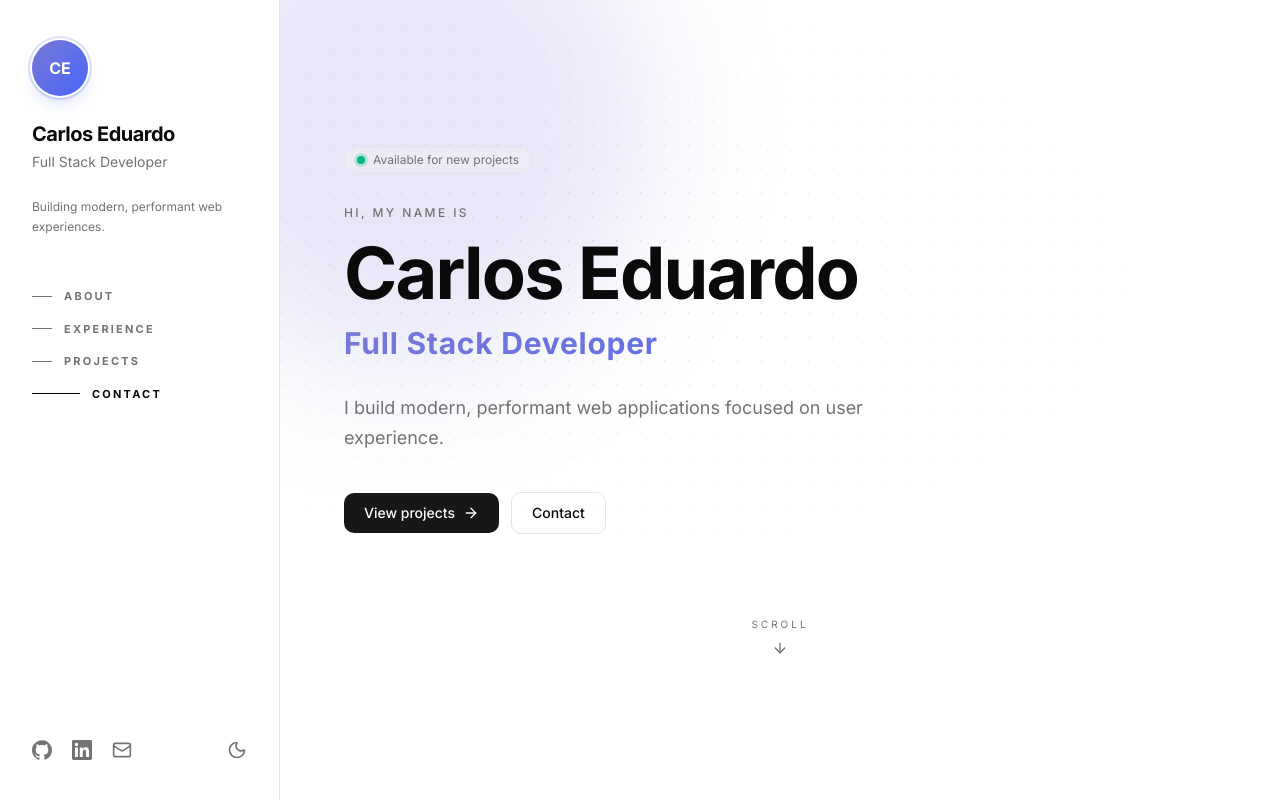
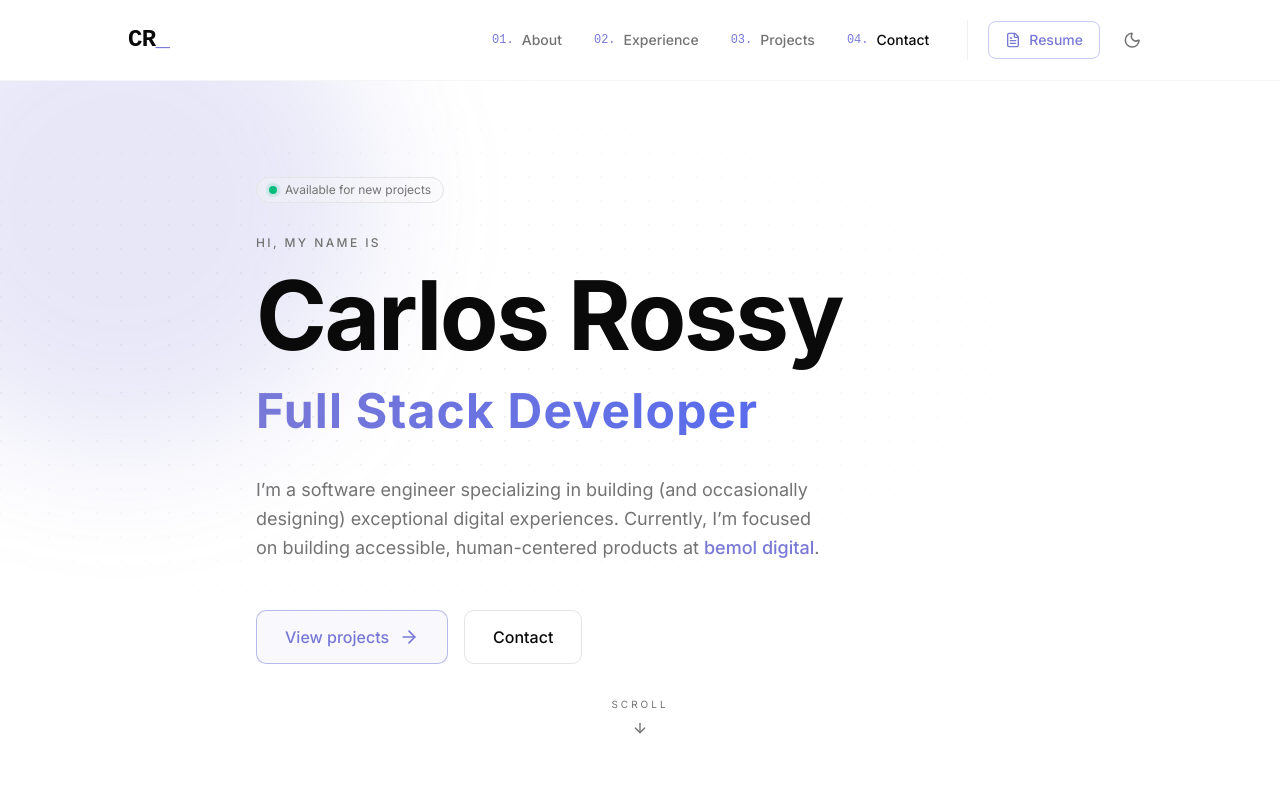
Before and after one commit to carlosrossy/portfolio-v1, a Next.js app: page / in a window 1280 px wide. Both pictures are taken after a click on the button "Toggle theme". Shown: the top 800 px of the page. Built offline with nearby package versions, Linux system fonts and the light colour scheme.

Commit message:
feat: rework nav to top bar with hide-on-scroll, redesign hero + about, and update experience/contact info

```diff
--- a/src/app/layout.tsx
+++ b/src/app/layout.tsx
@@ -8,8 +8,8 @@ import { Providers } from '@/components/providers';
 export const metadata: Metadata = {
   metadataBase: new URL('https://carlosrossy.dev'),
   title: {
-    default: 'Carlos Eduardo — Full Stack Developer',
-    template: '%s | Carlos Eduardo',
+    default: 'Carlos Rossy — Full Stack Developer',
+    template: '%s | Carlos Rossy',
   },
   description:
     'Full Stack Developer building modern, performant web applications focused on user experience.',
@@ -20,22 +20,22 @@ export const metadata: Metadata = {
     'TypeScript',
     'Node.js',
     'Portfolio',
-    'Carlos Eduardo',
+    'Carlos Rossy',
   ],
-  authors: [{ name: 'Carlos Eduardo' }],
-  creator: 'Carlos Eduardo',
+  authors: [{ name: 'Carlos Rossy' }],
+  creator: 'Carlos Rossy',
   openGraph: {
     type: 'website',
     locale: 'en_US',
     url: '/',
-    title: 'Carlos Eduardo — Full Stack Developer',
+    title: 'Carlos Rossy — Full Stack Developer',
     description:
       'Full Stack Developer building modern, performant web applications focused on user experience.',
-    siteName: 'Carlos Eduardo',
+    siteName: 'Carlos Rossy',
   },
   twitter: {
     card: 'summary_large_image',
-    title: 'Carlos Eduardo — Full Stack Developer',
+    title: 'Carlos Rossy — Full Stack Developer',
     description:
       'Full Stack Developer building modern, performant web applications focused on user experience.',
   },
@@ -57,7 +57,11 @@ export default function RootLayout({
   children: React.ReactNode;
 }>) {
   return (
-    <html lang="en" className={inter.variable} suppressHydrationWarning>
+    <html
+      lang="en"
+      className={`${inter.variable} scroll-pt-24`}
+      suppressHydrationWarning
+    >
       <body className="scrollbar-thin min-h-screen bg-background text-foreground antialiased">
         <a
           href="#main-content"
@@ -67,15 +71,13 @@ export default function RootLayout({
         </a>
 
         <Providers>
-          <div className="flex min-h-screen">
-            <Sidebar />
+          <Sidebar />
 
-            <div className="flex min-h-screen flex-1 flex-col md:ml-[280px]">
-              <main id="main-content" className="flex-1">
-                {children}
-              </main>
-              <Footer />
-            </div>
+          <div className="flex min-h-screen flex-col pt-20">
+            <main id="main-content" className="flex-1">
+              {children}
+            </main>
+            <Footer />
           </div>
         </Providers>
       </body>
--- a/src/app/projects/page.tsx
+++ b/src/app/projects/page.tsx
@@ -15,7 +15,7 @@ export default function ProjectsPage() {
 
   return (
     <div className="px-6 py-20 md:px-10 lg:px-16">
-      <div className="max-w-6xl">
+      <div className="mx-auto w-full max-w-6xl">
         <Link
           href="/#projects"
           className="group mb-12 inline-flex items-center gap-2 text-sm text-muted-foreground transition-colors hover:text-foreground"
--- a/src/components/sections/experience.tsx
+++ b/src/components/sections/experience.tsx
@@ -12,20 +12,36 @@ interface Experience {
 
 const experiences: Experience[] = [
   {
-    period: '2024 — Present',
-    role: 'Full Stack Developer',
-    company: 'Freelance / Personal projects',
+    period: 'May 2024 — Present',
+    role: 'Software Engineer (Trainee)',
+    company: 'Bemol Digital',
     description:
-      'Building complete web applications with React, Next.js and Node.js.',
-    tech: ['React', 'Next.js', 'Node.js'],
+      'Working as a software engineer building scalable systems and contributing to production-grade applications in a fast-paced environment. Focused on full stack development and modern engineering practices.',
+    tech: ['React', 'Next.js', 'Node.js', 'TypeScript', 'C#', '.NET', 'Azure'],
   },
   {
-    period: '2023 — 2024',
-    role: 'IT / Technical Support',
-    company: 'Previous experience',
+    period: 'Sep 2024 — Dec 2024',
+    role: 'Computer Science Instructor',
+    company: 'CETAM - Centro de Educação Tecnológica do Amazonas',
     description:
-      'Worked with technical support, systems maintenance and infrastructure.',
-    tech: ['Support', 'Systems', 'Infrastructure'],
+      'Taught modules in databases, web development, entrepreneurship and programming. Responsible for preparing course materials, delivering theoretical and practical classes, and mentoring students.',
+    tech: ['Databases', 'Web Development', 'Teaching'],
+  },
+  {
+    period: 'Mar 2023 — Dec 2023',
+    role: 'Intern Software Developer',
+    company: 'Bemol Digital',
+    description:
+      'Worked as a software development intern contributing to internal systems. Gained experience with backend and frontend development in a professional environment.',
+    tech: ['C#', 'Flutter', 'Angular'],
+  },
+  {
+    period: 'May 2022 — May 2024',
+    role: 'Software Developer (Intern → Junior)',
+    company: 'Clicksoft',
+    description:
+      'Worked on mobile and web applications using React Native. Progressed from intern to junior developer, contributing to production apps and feature development in a remote environment.',
+    tech: ['React Native', 'Mobile Development', 'TypeScript'],
   },
 ];
 
@@ -70,12 +86,9 @@ export function ExperienceSection() {
         whileInView="visible"
         viewport={{ once: true, margin: '-100px' }}
         variants={container}
-        className="relative max-w-4xl"
+        className="relative mx-auto w-full max-w-4xl"
       >
-        <motion.div
-          variants={fadeUp}
-          className="mb-12 flex items-center gap-4"
-        >
+        <motion.div variants={fadeUp} className="mb-12 flex items-center gap-4">
           <span className="font-mono text-sm text-accent-500">02.</span>
           <h2 className="text-2xl font-bold tracking-tight md:text-3xl">
             Experience
--- a/src/components/sections/hero.tsx
+++ b/src/components/sections/hero.tsx
@@ -48,7 +48,7 @@ export function HeroSection() {
         initial="hidden"
         animate="visible"
         variants={container}
-        className="relative max-w-3xl"
+        className="relative mx-auto w-full max-w-3xl"
       >
         <motion.div
           variants={fadeUp}
@@ -70,40 +70,42 @@ export function HeroSection() {
 
         <motion.h1
           variants={fadeUp}
-          className="text-5xl font-bold tracking-tight md:text-7xl"
+          className="text-6xl font-bold tracking-tight md:text-8xl"
         >
-          Carlos Eduardo
+          Carlos Rossy
         </motion.h1>
 
         <motion.h2
           variants={fadeUp}
-          className="mt-4 bg-gradient-to-r from-accent-500 to-accent-600 bg-clip-text text-2xl font-semibold tracking-wide text-transparent md:text-3xl"
+          className="mt-6 bg-gradient-to-r from-accent-500 to-accent-600 bg-clip-text text-3xl font-semibold tracking-wide text-transparent md:text-5xl"
         >
           Full Stack Developer
         </motion.h2>
 
         <motion.p
           variants={fadeUp}
-          className="mt-8 max-w-xl text-base leading-relaxed text-muted-foreground md:text-lg"
+          className="mt-10 max-w-xl text-base leading-relaxed text-muted-foreground md:text-lg"
         >
-          I build modern, performant web applications focused on user
-          experience.
+          I’m a software engineer specializing in building (and occasionally
+          designing) exceptional digital experiences. Currently, I’m focused on
+          building accessible, human-centered products at{' '}
+          <span className="font-medium text-accent-500">bemol digital</span>.
         </motion.p>
 
         <motion.div
           variants={fadeUp}
-          className="mt-10 flex flex-wrap items-center gap-3"
+          className="mt-12 flex flex-wrap items-center gap-4"
         >
           <a
             href="#projects"
-            className="group inline-flex items-center gap-2 rounded-lg bg-primary px-5 py-2.5 text-sm font-medium text-primary-foreground transition-opacity hover:opacity-90"
+            className="group inline-flex items-center gap-2.5 rounded-lg border border-accent-500/50 bg-accent-500/5 px-7 py-3.5 text-base font-medium text-accent-500 transition-all hover:border-accent-500 hover:bg-accent-500/10"
           >
             View projects
-            <ArrowRight className="size-4 transition-transform group-hover:translate-x-0.5" />
+            <ArrowRight className="size-5 transition-transform group-hover:translate-x-0.5" />
           </a>
           <a
             href="#contact"
-            className="inline-flex items-center gap-2 rounded-lg border border-border px-5 py-2.5 text-sm font-medium text-foreground transition-colors hover:bg-muted"
+            className="inline-flex items-center gap-2.5 rounded-lg border border-border px-7 py-3.5 text-base font-medium text-foreground transition-colors hover:border-accent-500/40 hover:bg-muted/40"
           >
             Contact
           </a>
--- a/src/components/sections/projects.tsx
+++ b/src/components/sections/projects.tsx
@@ -44,7 +44,7 @@ export function ProjectsSection() {
         whileInView="visible"
         viewport={{ once: true, margin: '-100px' }}
         variants={container}
-        className="relative max-w-7xl"
+        className="relative mx-auto w-full max-w-6xl"
       >
         <motion.div variants={fadeUp} className="mb-12 flex items-center gap-4">
           <span className="font-mono text-sm text-accent-500">03.</span>
--- a/src/components/sidebar/sidebar-content.tsx
+++ b/src/components/sidebar/sidebar-content.tsx
@@ -2,13 +2,101 @@
 
 import { useEffect, useState } from 'react';
 import Link from 'next/link';
-import { Mail, Menu, Moon, Sun, X } from 'lucide-react';
+import { FileText, Mail, Menu, Moon, Sun, X } from 'lucide-react';
 import { useTheme } from 'next-themes';
 import { GithubIcon, LinkedinIcon } from '@/components/icons';
 import { cn } from '@/lib/utils';
 
 const focusRing =
   'focus-visible:outline-none focus-visible:ring-2 focus-visible:ring-accent-500/60 focus-visible:ring-offset-2 focus-visible:ring-offset-background rounded-md';
+
+const links = [
+  { name: 'About', number: '01', href: '/#about', id: 'about' },
+  { name: 'Experience', number: '02', href: '/#experience', id: 'experience' },
+  { name: 'Projects', number: '03', href: '/#projects', id: 'projects' },
+  { name: 'Contact', number: '04', href: '/#contact', id: 'contact' },
+];
+
+const socials = [
+  {
+    name: 'GitHub',
+    href: 'https://github.com/carlosrossy/carlosrossy',
+    icon: GithubIcon,
+  },
+  {
+    name: 'LinkedIn',
+    href: 'https://www.linkedin.com/in/carlos-eduardo-996672222/',
+    icon: LinkedinIcon,
+  },
+  { name: 'Email', href: 'mailto:carlospintorossy07@gmail.com', icon: Mail },
+];
+
+function TypewriterLogo({ className }: { className?: string }) {
+  const text = 'CR';
+  const [displayed, setDisplayed] = useState(text);
+  const [phase, setPhase] = useState<
+    'idle' | 'typing' | 'pause' | 'deleting'
+  >('idle');
+
+  useEffect(() => {
+    const start = setTimeout(() => setPhase('pause'), 2200);
+    return () => clearTimeout(start);
+  }, []);
+
+  useEffect(() => {
+    if (phase === 'idle') return;
+
+    let timeout: ReturnType<typeof setTimeout>;
+
+    if (phase === 'typing') {
+      if (displayed.length < text.length) {
+        timeout = setTimeout(
+          () => setDisplayed(text.slice(0, displayed.length + 1)),
+          180
+        );
+      } else {
+        timeout = setTimeout(() => setPhase('pause'), 2200);
+      }
+    } else if (phase === 'pause') {
+      timeout = setTimeout(() => setPhase('deleting'), 1400);
+    } else {
+      if (displayed.length > 0) {
+        timeout = setTimeout(
+          () => setDisplayed(text.slice(0, displayed.length - 1)),
+          110
+        );
+      } else {
+        timeout = setTimeout(() => setPhase('typing'), 500);
+      }
+    }
+
+    return () => clearTimeout(timeout);
+  }, [displayed, phase]);
+
+  const blinking = phase === 'idle' || phase === 'pause';
+
+  return (
+    <span
+      className={cn(
+        'inline-flex items-baseline font-mono text-2xl font-semibold tracking-tight tabular-nums',
+        className
+      )}
+    >
+      <span className="text-foreground transition-colors group-hover:text-accent-500">
+        {displayed}
+      </span>
+      <span
+        aria-hidden
+        className={cn(
+          'inline-block text-accent-500',
+          blinking && 'animate-pulse'
+        )}
+      >
+        _
+      </span>
+    </span>
+  );
+}
 
 function ThemeToggle() {
   const { resolvedTheme, setTheme } = useTheme();
@@ -19,28 +107,15 @@ function ThemeToggle() {
       onClick={() => setTheme(resolvedTheme === 'dark' ? 'light' : 'dark')}
       aria-label="Toggle theme"
       className={cn(
-        'text-muted-foreground transition-colors hover:text-foreground',
+        'inline-flex size-10 items-center justify-center text-muted-foreground transition-colors hover:text-foreground',
         focusRing
       )}
     >
-      <Sun className="hidden size-5 dark:block" aria-hidden />
-      <Moon className="size-5 dark:hidden" aria-hidden />
+      <Sun className="hidden size-[1.15rem] dark:block" aria-hidden />
+      <Moon className="size-[1.15rem] dark:hidden" aria-hidden />
     </button>
   );
 }
-
-const links = [
-  { name: 'About', href: '/#about', id: 'about' },
-  { name: 'Experience', href: '/#experience', id: 'experience' },
-  { name: 'Projects', href: '/#projects', id: 'projects' },
-  { name: 'Contact', href: '/#contact', id: 'contact' },
-];
-
-const socials = [
-  { name: 'GitHub', href: 'https://github.com', icon: GithubIcon },
-  { name: 'LinkedIn', href: 'https://linkedin.com', icon: LinkedinIcon },
-  { name: 'Email', href: 'mailto:carlosrossy@bemol.com.br', icon: Mail },
-];
 
 function useActiveSection(ids: string[]) {
   const [active, setActive] = useState<string>('');
@@ -85,66 +160,189 @@ function useActiveSection(ids: string[]) {
   return active;
 }
 
-function SidebarBody({ onLinkClick }: { onLinkClick?: () => void }) {
-  const active = useActiveSection(links.map((l) => l.id));
+function useHideOnScroll(threshold = 80) {
+  const [hidden, setHidden] = useState(false);
 
+  useEffect(() => {
+    let lastY = window.scrollY;
+    let ticking = false;
+
+    const update = () => {
+      const y = Math.max(window.scrollY, 0);
+      const delta = y - lastY;
+
+      if (y < threshold) {
+        setHidden(false);
+      } else if (delta > 8) {
+        setHidden(true);
+      } else if (delta < -8) {
+        setHidden(false);
+      }
+
+      lastY = y;
+      ticking = false;
+    };
+
+    const onScroll = () => {
+      if (!ticking) {
+        window.requestAnimationFrame(update);
+        ticking = true;
+      }
+    };
+
+    window.addEventListener('scroll', onScroll, { passive: true });
+    return () => window.removeEventListener('scroll', onScroll);
+  }, [threshold]);
+
+  return hidden;
+}
+
+function ResumeButton({
+  onClick,
+  className,
+}: {
+  onClick?: () => void;
+  className?: string;
+}) {
   return (
-    <div className="flex h-full flex-col justify-between px-8 py-10">
-      <div>
-        <Link
-          href="/"
-          onClick={onLinkClick}
-          aria-label="Back to home"
-          className={cn('group inline-block', focusRing)}
+    <a
+      href="/resume.pdf"
+      target="_blank"
+      rel="noopener noreferrer"
+      onClick={onClick}
+      className={cn(
+        'inline-flex items-center gap-2 rounded-md border border-accent-500/40 px-4 py-2 text-sm font-medium text-accent-500 transition-colors hover:bg-accent-500/10',
+        focusRing,
+        className
+      )}
     >
-          <div
-            aria-hidden
-            className="flex size-14 items-center justify-center rounded-full bg-gradient-to-br from-accent-500 to-accent-600 text-base font-semibold text-white shadow-lg shadow-accent-600/20 ring-2 ring-accent-600/20 ring-offset-2 ring-offset-background transition-transform group-hover:scale-105"
+      <FileText className="size-4" aria-hidden />
+      Resume
+    </a>
+  );
+}
+
+function DesktopNavLinks({ active }: { active: string }) {
+  return (
+    <nav
+      aria-label="Sections"
+      className="hidden items-center gap-1 md:flex"
     >
-            CE
-          </div>
-
-          <h1 className="mt-6 text-xl font-bold tracking-tight transition-colors group-hover:text-accent-500">
-            Carlos Eduardo
-          </h1>
-          <p className="mt-1 text-sm text-muted-foreground">
-            Full Stack Developer
-          </p>
-        </Link>
-
-        <p className="mt-6 text-xs leading-relaxed text-muted-foreground">
-          Building modern, performant web experiences.
-        </p>
-
-        <nav aria-label="Sections" className="mt-12 flex flex-col gap-2">
       {links.map((link) => {
         const isActive = active === link.id;
         return (
           <Link
             key={link.name}
             href={link.href}
-                onClick={onLinkClick}
             aria-current={isActive ? 'true' : undefined}
             className={cn(
-                  'group flex items-center gap-3 py-1 text-[11px] font-semibold uppercase tracking-[0.2em] transition-colors',
+              'inline-flex items-center gap-2 px-3.5 py-2 text-sm font-medium transition-colors',
               isActive
                 ? 'text-foreground'
                 : 'text-muted-foreground hover:text-foreground',
               focusRing
             )}
           >
-                <span
-                  aria-hidden
+            <span className="font-mono text-xs text-accent-500">
+              {link.number}.
+            </span>
+            <span>{link.name}</span>
+          </Link>
+        );
+      })}
+    </nav>
+  );
+}
+
+function MobileMenu({
+  open,
+  onClose,
+  active,
+}: {
+  open: boolean;
+  onClose: () => void;
+  active: string;
+}) {
+  return (
+    <div
       className={cn(
-                    'h-px bg-current transition-all duration-300',
-                    isActive ? 'w-12' : 'w-5 group-hover:w-9'
+        'fixed inset-0 z-50 md:hidden',
+        open ? 'pointer-events-auto' : 'pointer-events-none'
+      )}
+      aria-hidden={!open}
+    >
+      <div
+        onClick={onClose}
+        className={cn(
+          'absolute inset-0 bg-background/70 backdrop-blur-sm transition-opacity duration-300',
+          open ? 'opacity-100' : 'opacity-0'
         )}
       />
+
+      <aside
+        className={cn(
+          'absolute right-0 top-0 h-full w-[280px] border-l border-border bg-background transition-transform duration-300 ease-out',
+          open ? 'translate-x-0' : 'translate-x-full'
+        )}
+        role="dialog"
+        aria-modal="true"
+        aria-label="Navigation menu"
+      >
+        <button
+          type="button"
+          onClick={onClose}
+          aria-label="Close menu"
+          className={cn(
+            'absolute right-3 top-3 inline-flex size-9 items-center justify-center rounded-lg text-muted-foreground transition-colors hover:bg-muted hover:text-foreground',
+            focusRing
+          )}
+        >
+          <X className="size-4" />
+        </button>
+
+        <div className="flex h-full flex-col justify-between px-8 py-10">
+          <div>
+            <Link
+              href="/"
+              onClick={onClose}
+              aria-label="Back to home"
+              className={cn('group inline-block', focusRing)}
+            >
+              <TypewriterLogo className="text-3xl" />
+            </Link>
+
+            <nav
+              aria-label="Sections"
+              className="mt-10 flex flex-col gap-1"
+            >
+              {links.map((link) => {
+                const isActive = active === link.id;
+                return (
+                  <Link
+                    key={link.name}
+                    href={link.href}
+                    onClick={onClose}
+                    aria-current={isActive ? 'true' : undefined}
+                    className={cn(
+                      'flex items-baseline gap-2 py-2 text-sm font-medium transition-colors',
+                      isActive
+                        ? 'text-foreground'
+                        : 'text-muted-foreground hover:text-foreground',
+                      focusRing
+                    )}
+                  >
+                    <span className="font-mono text-[11px] text-accent-500">
+                      {link.number}.
+                    </span>
                     {link.name}
                   </Link>
                 );
               })}
             </nav>
+
+            <div className="mt-8">
+              <ResumeButton onClick={onClose} />
+            </div>
           </div>
 
           <div className="flex items-center justify-between gap-3">
@@ -173,11 +371,15 @@ function SidebarBody({ onLinkClick }: { onLinkClick?: () => void }) {
             <ThemeToggle />
           </div>
         </div>
+      </aside>
+    </div>
   );
 }
 
 export function Sidebar() {
   const [open, setOpen] = useState(false);
+  const active = useActiveSection(links.map((l) => l.id));
+  const hidden = useHideOnScroll();
 
   useEffect(() => {
     if (!open) return;
@@ -199,9 +401,28 @@ export function Sidebar() {
 
   return (
     <>
-      <aside className="fixed left-0 top-0 z-30 hidden h-full w-[280px] border-r border-border bg-background md:block">
-        <SidebarBody />
-      </aside>
+      <header
+        className={cn(
+          'fixed inset-x-0 top-0 z-40 border-b border-border/40 bg-background/70 backdrop-blur-md transition-transform duration-300 ease-out',
+          hidden ? '-translate-y-full' : 'translate-y-0'
+        )}
+      >
+        <div className="mx-auto flex h-20 max-w-6xl items-center justify-between px-6 md:px-10 lg:px-16">
+          <Link
+            href="/"
+            aria-label="Back to home"
+            className={cn('group inline-flex items-center', focusRing)}
+          >
+            <TypewriterLogo />
+          </Link>
+
+          <div className="hidden items-center gap-3 md:flex">
+            <DesktopNavLinks active={active} />
+            <div className="ml-3 flex items-center gap-3 border-l border-border/60 pl-5">
+              <ResumeButton />
+              <ThemeToggle />
+            </div>
+          </div>
 
           <button
             type="button"
@@ -209,51 +430,16 @@ export function Sidebar() {
             aria-label="Open menu"
             aria-expanded={open}
             className={cn(
-          'fixed right-4 top-4 z-40 inline-flex size-10 items-center justify-center rounded-lg border border-border bg-background/80 text-foreground backdrop-blur-sm transition-colors hover:bg-muted md:hidden',
+              'inline-flex size-11 items-center justify-center rounded-lg text-foreground transition-colors hover:bg-muted md:hidden',
               focusRing
             )}
           >
-        <Menu className="size-5" />
+            <Menu className="size-6" />
           </button>
+        </div>
+      </header>
 
-      <div
-        className={cn(
-          'fixed inset-0 z-50 md:hidden',
-          open ? 'pointer-events-auto' : 'pointer-events-none'
-        )}
-        aria-hidden={!open}
-      >
-        <div
-          onClick={() => setOpen(false)}
-          className={cn(
-            'absolute inset-0 bg-background/70 backdrop-blur-sm transition-opacity duration-300',
-            open ? 'opacity-100' : 'opacity-0'
-          )}
-        />
-
-        <aside
-          className={cn(
-            'absolute left-0 top-0 h-full w-[280px] border-r border-border bg-background transition-transform duration-300 ease-out',
-            open ? 'translate-x-0' : '-translate-x-full'
-          )}
-          role="dialog"
-          aria-modal="true"
-          aria-label="Navigation menu"
-        >
-          <button
-            type="button"
-            onClick={() => setOpen(false)}
-            aria-label="Close menu"
-            className={cn(
-              'absolute right-3 top-3 inline-flex size-8 items-center justify-center rounded-lg text-muted-foreground transition-colors hover:bg-muted hover:text-foreground',
-              focusRing
-            )}
-          >
-            <X className="size-4" />
-          </button>
-          <SidebarBody onLinkClick={() => setOpen(false)} />
-        </aside>
-      </div>
+      <MobileMenu open={open} onClose={() => setOpen(false)} active={active} />
     </>
   );
 }
```
Also changed, not shown: src/components/sections/about.tsx (+86 -40 lines), src/components/sections/contact.tsx (+4 -4 lines), 1 other file (tests, documents, lock files or other folders). Lines whose indentation alone changed are shown as unchanged.
